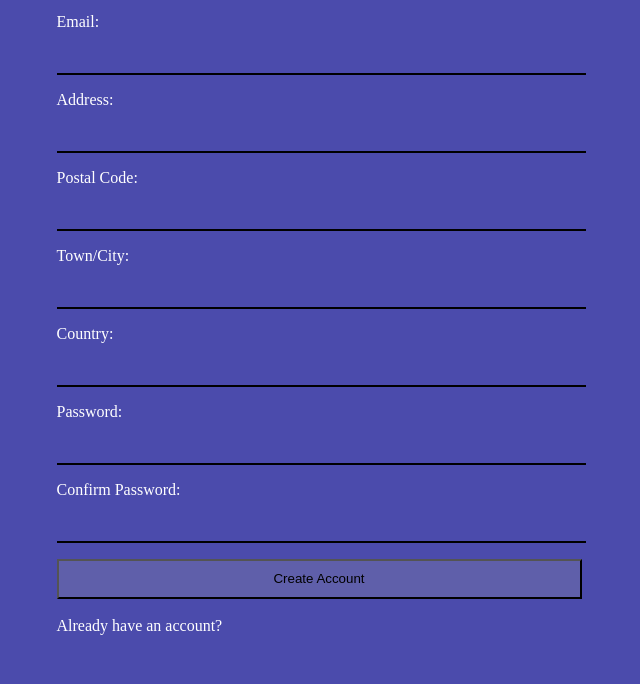
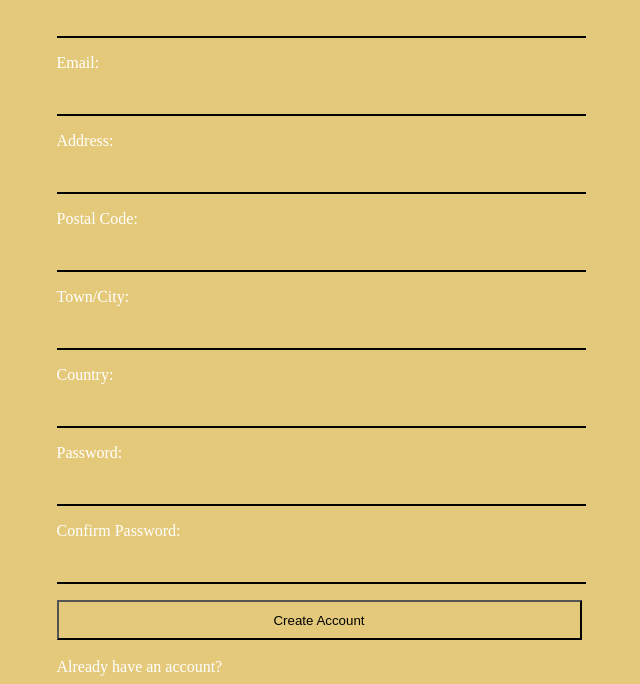
Before and after one commit to StanOfOld/HTML-Project-SOEN-287, a plain HTML site: page signup.html in a window 1280 px wide. Shown: the part 199-883 px from the top of the page, without its empty margins (319-959 px from the left). Before the commit the page ends 834 px from the top, so only its background shows below. Drawn offline with Linux system fonts and the light colour scheme.

Commit message:
Add files via upload

```diff
--- a/signup.css
+++ b/signup.css
@@ -1,12 +1,14 @@
-html,
 body {
+  background-color: #e5c97a;
+}
+
+.as {
   height: 100%;
   margin: 0;
   padding: 0;
   display: flex;
   justify-content: center;
   align-items: center;
-  background-color: rgb(75, 75, 172);
 }
 
 a {
@@ -24,7 +26,7 @@ input[type="text"] {
 }
 
 input[type="text"] {
-  background-color: rgb(75, 75, 172);
+  background-color: #e5c97a;
   border-left: none;
   border-right: none;
   border-top: none;
@@ -35,7 +37,7 @@ input[type="password"] {
   width: 525px;
 }
 input[type="password"] {
-  background-color: rgb(75, 75, 172);
+  background-color: #e5c97a;
   border-left: none;
   border-right: none;
   border-top: none;
@@ -47,7 +49,7 @@ input[type="password"] {
 input[type="submit"] {
   height: 40px;
   width: 525px;
-  background-color: rgb(95, 95, 170);
+  background-color: #e5c97a;
 }
 
 input[type="submit"]:hover {
```
